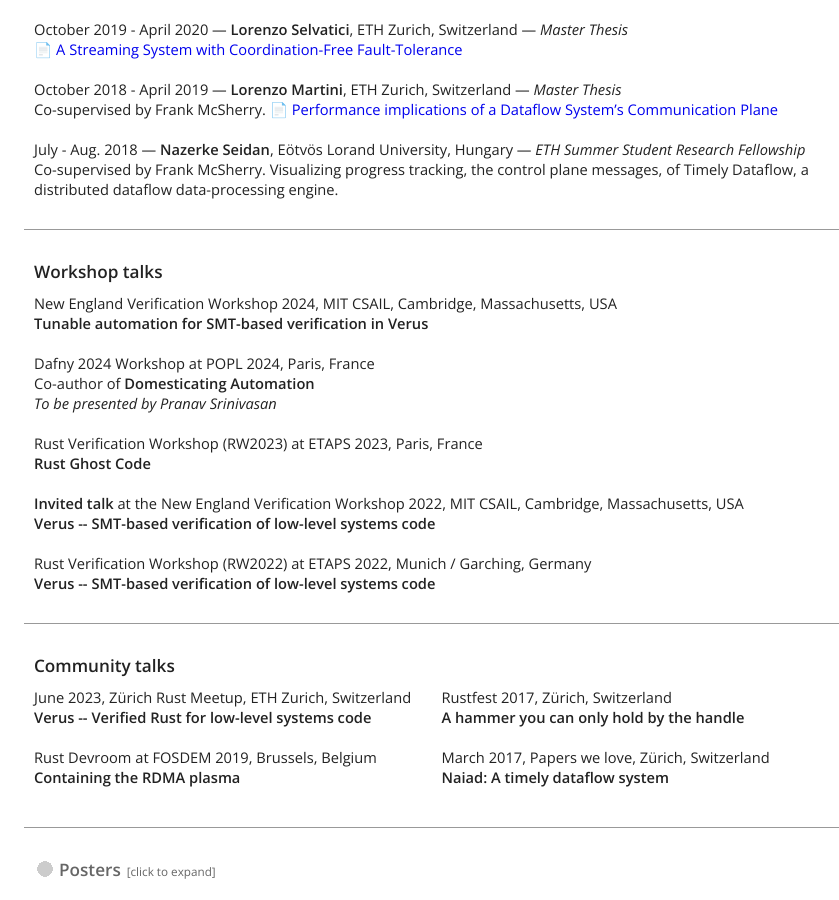
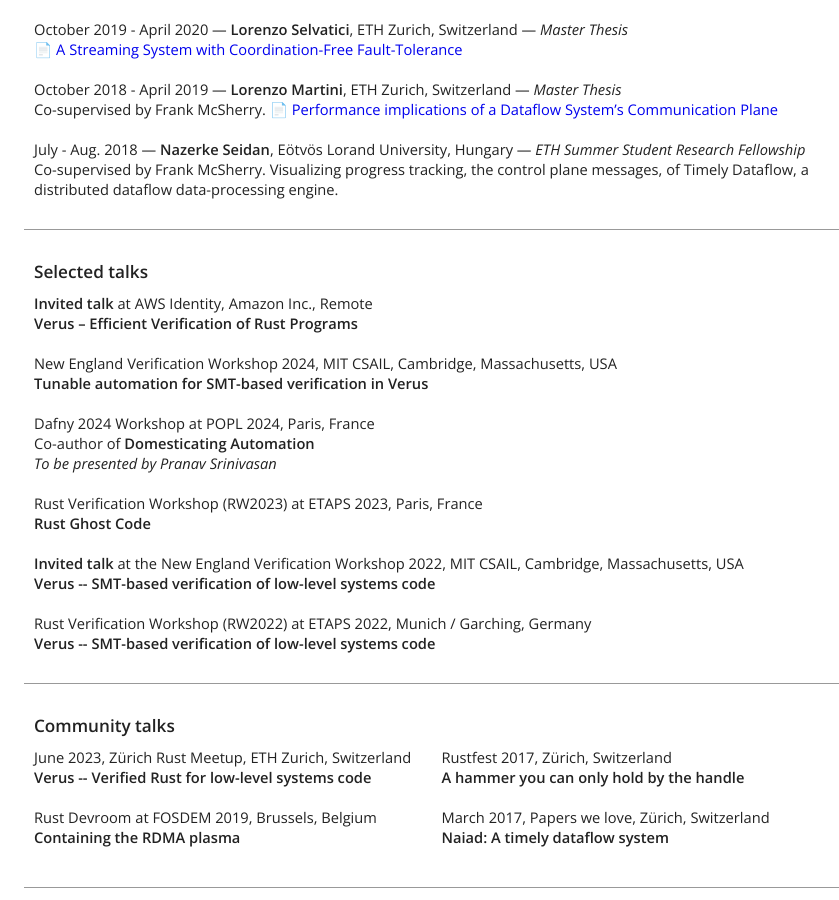
Before and after one commit to utaal/utaal.github.io, a Jekyll site: the page built from index.html, in a window 1280 px wide and 900 px high, scrolled down 3897 px. Shown: the whole window, without its empty margins (6-845 px from the left). Built offline with Jekyll 4.4.1, drawn with Linux system fonts in a browser that asks for light colours; nearby versions of some CDN libraries.

Commit message:
selected talks

```diff
--- a/index.html
+++ b/index.html
@@ -269,8 +269,12 @@
         </div>
         <a id="talks"></a>
         <div class="main relative card">
-          <h3>Workshop talks</h3>
+          <h3>Selected talks</h3>
           <ul class="resume">
+            <li>
+             <div class="resume-year"><b>Invited talk</b> at AWS Identity, Amazon Inc., Remote</div>
+             <div><span class="paper-title">Verus – Efficient Verification of Rust Programs</span></div>
+            </li>
             <li>
              <div class="resume-year">New England Verification Workshop 2024, MIT CSAIL, Cambridge, Massachusetts, USA</div>
              <div><span class="paper-title">Tunable automation for SMT-based verification in Verus</span></div>
```
